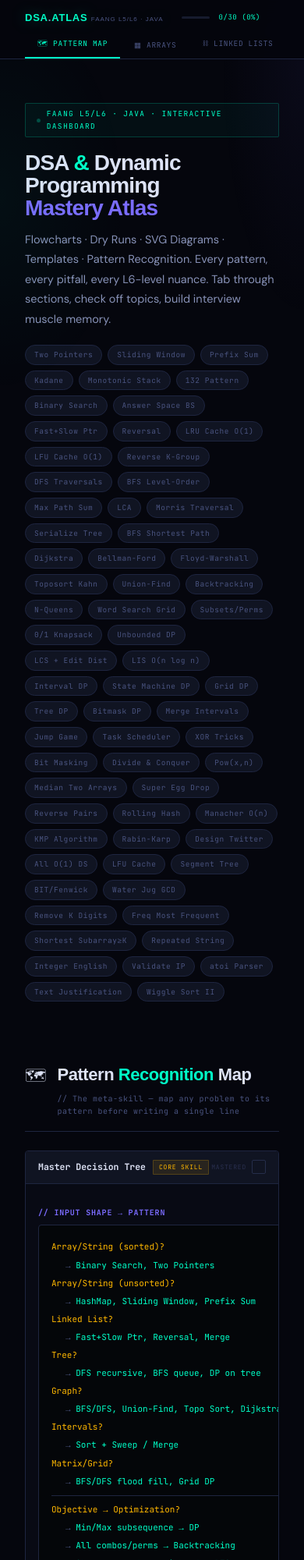
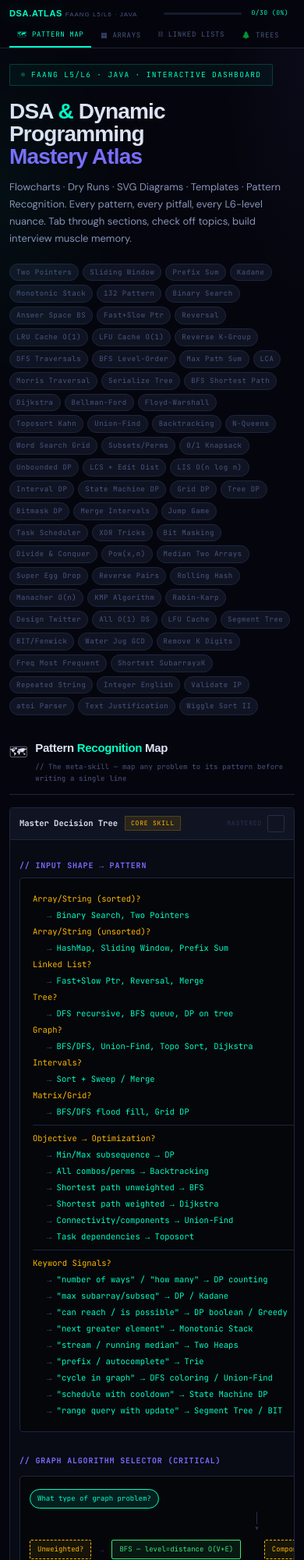
Before and after one commit to Ayonija/privacy-policy, a plain HTML site: page dsa-atlas-ultimate.html in a window 390 px wide. Shown: the top 2000 px of the page at 78% size. Drawn offline with Linux system fonts and the light colour scheme; a web font is replaced by a local one.

Commit message:
Make DSA Atlas fully responsive for iPhone, iPad, and desktop
- Add g3 grid to the 900px collapse (was missing — 380px min caused
  overflow on iPhone SE 375px width)
- Reduce topbar, hero, and tab-panel horizontal padding at each breakpoint
  (32px → 24px at 900px, → 18px at 768px, → 12px at 480px)
- Clamp progress-wrap width and margin so logo + bar fit on small screens
- Override dryrun overflow:hidden → overflow-x:auto on tablet/phone so
  multi-column tables scroll instead of being clipped
- Scale down fonts, card padding, pre, fnode, steps, tables at 480px
- Increase checkbox touch target from 18px to 22px on phone
- Disable card hover lift on touch devices (prevents sticky-hover on iOS)
- Let SVGs shrink to container width on mobile

Co-Authored-By: Claude Sonnet 4.6 <noreply@anthropic.com>

```diff
--- a/dsa-atlas-ultimate.html
+++ b/dsa-atlas-ultimate.html
@@ -226,6 +226,102 @@ svg text{font-family:var(--f-mono);}
 .tab-panel.active .card:nth-child(2){animation-delay:.06s;}
 .tab-panel.active .card:nth-child(3){animation-delay:.10s;}
 .tab-panel.active .card:nth-child(4){animation-delay:.14s;}
+
+/* ══════════════════════════════════════════════
+   RESPONSIVE
+   900px  — tablet landscape  (g2,g4 already 1-col)
+   768px  — iPad portrait
+   480px  — iPhone / small phone
+   hover:none — touch devices (disable card lift)
+   ══════════════════════════════════════════════ */
+
+/* collapse g3 alongside g2 at tablet */
+@media(max-width:900px){
+  .g3{grid-template-columns:1fr;}
+  .topbar-inner{padding:0 24px;}
+  .hero{padding:44px 24px 32px;}
+  .tab-panel{padding:28px 24px 72px;}
+}
+
+/* iPad portrait */
+@media(max-width:768px){
+  .topbar-inner{padding:0 18px;}
+  .progress-wrap{max-width:220px;margin:0 14px;}
+  .hero{padding:32px 18px 24px;}
+  .hero-desc{font-size:13.5px;}
+  .tab-panel{padding:22px 18px 64px;}
+  .sh-title{font-size:18px;}
+  /* make dry-run tables scroll horizontally instead of being clipped */
+  .dryrun{overflow-x:auto;}
+  .dryrun table{min-width:460px;width:auto;}
+}
+
+/* iPhone and small phones (≤480px) */
+@media(max-width:480px){
+  /* top bar */
+  .topbar-inner{padding:0 12px;}
+  .topbar-row1{padding:8px 0 5px;gap:6px;}
+  .logo{font-size:11px;}
+  .progress-wrap{margin:0 8px;max-width:160px;}
+  .prog-txt{font-size:8px;}
+  .tab-btn{font-size:9px;padding:6px 10px;}
+
+  /* hero */
+  .hero{padding:20px 12px 16px;}
+  .hero-desc{font-size:13px;line-height:1.7;}
+  .hero-chips{gap:5px;}
+  .chip{font-size:9px;padding:3px 8px;}
+
+  /* content panels */
+  .tab-panel{padding:14px 12px 52px;}
+  .sh{margin-bottom:16px;padding-bottom:12px;gap:10px;}
+  .sh-icon{font-size:17px;}
+  .sh-title{font-size:15px;}
+  .sh-sub{font-size:9px;letter-spacing:.02em;}
+
+  /* cards */
+  .card-head{padding:9px 12px;}
+  .ctitle{font-size:10.5px;}
+  .card-body{padding:12px;}
+
+  /* code & pre */
+  pre{font-size:10px;padding:11px 12px;}
+  .box{font-size:11.5px;padding:9px 11px;}
+
+  /* flowchart */
+  .flowchart{font-size:10px;padding:12px;}
+  .fnode{padding:4px 9px;font-size:9px;}
+
+  /* decision tree */
+  .dtree{font-size:10.5px;line-height:2;}
+
+  /* checkbox — bigger touch target */
+  .chk{width:22px;height:22px;}
+  .chk.done::after{font-size:12px;}
+
+  /* dry-run & complexity tables */
+  .dryrun{overflow-x:auto;}
+  .dryrun table{min-width:380px;width:auto;}
+  .dryrun td,.dryrun th{padding:5px 9px;font-size:9.5px;}
+  .ctbl td,.ctbl th{padding:5px 9px;font-size:9.5px;}
+
+  /* array strip */
+  .arr-box{min-width:28px;height:28px;font-size:10px;}
+
+  /* steps */
+  .steps{gap:6px;}
+  .sn{width:18px;height:18px;font-size:9px;}
+  .st-txt{font-size:12px;}
+
+  /* SVGs: let them shrink */
+  .svg-wrap svg{max-width:100%;height:auto;}
+}
+
+/* touch devices — remove hover card lift (avoids sticky-hover on iOS) */
+@media(hover:none){
+  .card:hover{transform:none;border-color:var(--b1);}
+  .card:hover::before{opacity:0;}
+}
 </style>
 </head>
 <body>
```
